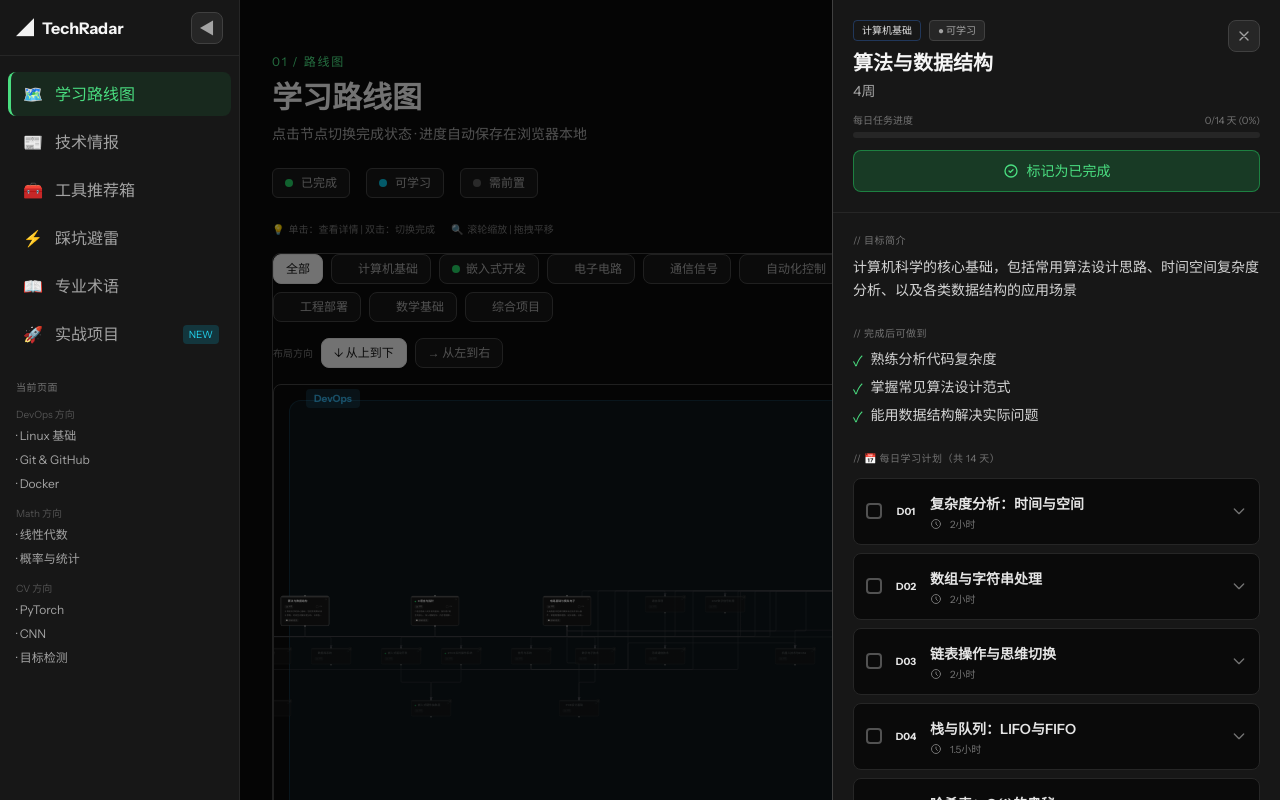
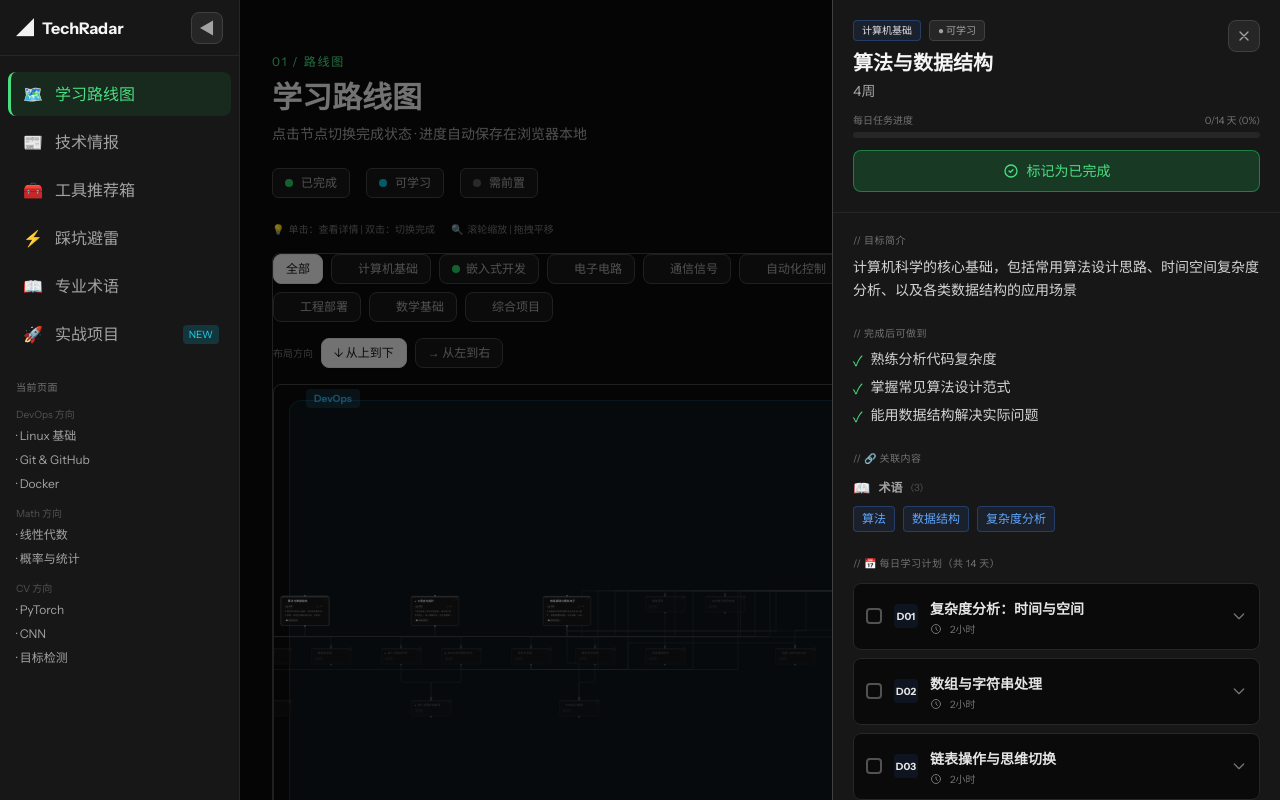
Before and after one commit to xingye-zjw/techradar, a Next.js app: page /roadmap in a window 1280 px wide. Both pictures are taken after a click on the element 305 px from the left and 610 px from the top of the page. Shown: the top 800 px of the page. Built offline with nearby package versions, Linux system fonts and the light colour scheme.

Commit message:
feat(roadmap): group related content in node detail panel

```diff
--- a/components/radar/NodeDetailPanel.tsx
+++ b/components/radar/NodeDetailPanel.tsx
@@ -150,10 +150,8 @@ export function NodeDetailPanel({ node, onClose, onToggleComplete }: NodeDetailP
 
   // 获取当前节点的术语
   const nodeTerms = useMemo(() => {
-    if (!node?.relatedIntel) return [];
-    // 通过节点关联的术语 slug 获取
-    const termSlugs = node.relatedIntel || [];
-    return getTermsBySlugs(termSlugs);
+    if (!node?.relatedTerms) return [];
+    return getTermsBySlugs(node.relatedTerms);
   }, [node]);
 
   useEffect(() => {
@@ -375,28 +373,20 @@ export function NodeDetailPanel({ node, onClose, onToggleComplete }: NodeDetailP
             </section>
           )}
 
-          {/* 本节术语 */}
-          {nodeTerms.length > 0 && (
+          {/* 关联内容分组显示 */}
+          {(nodeTerms.length > 0 || (node.relatedIntel && node.relatedIntel.length > 0) || (node.relatedTools && node.relatedTools.length > 0) || relatedProjects.length > 0) && (
             <section>
-              <h3 className="font-mono text-[10px] text-neutral-500 uppercase tracking-wider mb-2">// 📖 本节术语</h3>
-              <div className="flex flex-wrap gap-2">
-                {nodeTerms.map((term) => (
-                  <Link
-                    key={term.slug}
-                    href={`/glossary/${term.slug}`}
-                    className="text-xs px-2 py-1 rounded bg-cyan-500/10 text-cyan-400 border border-cyan-500/30 hover:bg-cyan-500/20 transition-colors"
-                  >
-                    {term.name}
-                  </Link>
-                ))}
-              </div>
-            </section>
-          )}
+              <h3 className="font-mono text-[10px] text-neutral-500 uppercase tracking-wider mb-3">// 🔗 关联内容</h3>
 
+              <div className="space-y-4">
                 {/* 关联情报 */}
                 {node.relatedIntel && node.relatedIntel.length > 0 && (
-            <section>
-              <h3 className="font-mono text-[10px] text-neutral-500 uppercase tracking-wider mb-2">// 📰 关联情报</h3>
+                  <div>
+                    <div className="flex items-center gap-2 mb-2">
+                      <span className="text-cyan-400 text-sm">📰</span>
+                      <span className="text-xs font-semibold text-neutral-400">情报</span>
+                      <span className="font-mono text-[10px] text-neutral-600">({node.relatedIntel.length})</span>
+                    </div>
                     <div className="space-y-2">
                       {node.relatedIntel.map((slug) => (
                         <Link
@@ -404,7 +394,6 @@ export function NodeDetailPanel({ node, onClose, onToggleComplete }: NodeDetailP
                           href={`/intel/${slug}`}
                           className="flex items-center gap-2 p-2 rounded-lg bg-neutral-950 border border-neutral-800 hover:border-cyan-500/30 hover:bg-cyan-500/5 transition-all group hover-lift-subtle"
                         >
-                    <span className="text-cyan-400 text-sm">📰</span>
                           <span className="text-xs text-neutral-300 group-hover:text-cyan-400 transition-colors flex-1">
                             {INTEL_LINKS[slug] || slug}
                           </span>
@@ -412,13 +401,39 @@ export function NodeDetailPanel({ node, onClose, onToggleComplete }: NodeDetailP
                         </Link>
                       ))}
                     </div>
-            </section>
+                  </div>
+                )}
+
+                {/* 关联术语 */}
+                {nodeTerms.length > 0 && (
+                  <div>
+                    <div className="flex items-center gap-2 mb-2">
+                      <span className="text-blue-400 text-sm">📖</span>
+                      <span className="text-xs font-semibold text-neutral-400">术语</span>
+                      <span className="font-mono text-[10px] text-neutral-600">({nodeTerms.length})</span>
+                    </div>
+                    <div className="flex flex-wrap gap-2">
+                      {nodeTerms.map((term) => (
+                        <Link
+                          key={term.slug}
+                          href={`/glossary/${term.slug}`}
+                          className="text-xs px-2 py-1 rounded bg-blue-500/10 text-blue-400 border border-blue-500/30 hover:bg-blue-500/20 transition-colors"
+                        >
+                          {term.name}
+                        </Link>
+                      ))}
+                    </div>
+                  </div>
                 )}
 
                 {/* 关联工具 */}
                 {node.relatedTools && node.relatedTools.length > 0 && (
-            <section>
-              <h3 className="font-mono text-[10px] text-neutral-500 uppercase tracking-wider mb-2">// 🔧 关联工具</h3>
+                  <div>
+                    <div className="flex items-center gap-2 mb-2">
+                      <span className="text-purple-400 text-sm">🔧</span>
+                      <span className="text-xs font-semibold text-neutral-400">工具</span>
+                      <span className="font-mono text-[10px] text-neutral-600">({node.relatedTools.length})</span>
+                    </div>
                     <div className="space-y-2">
                       {node.relatedTools.map((toolName) => (
                         <Link
@@ -426,7 +441,6 @@ export function NodeDetailPanel({ node, onClose, onToggleComplete }: NodeDetailP
                           href="/toolbox"
                           className="flex items-center gap-2 p-2 rounded-lg bg-neutral-950 border border-neutral-800 hover:border-purple-500/30 hover:bg-purple-500/5 transition-all group hover-lift-subtle"
                         >
-                    <span className="text-purple-400 text-sm">🔧</span>
                           <span className="text-xs text-neutral-300 group-hover:text-purple-400 transition-colors flex-1">
                             {TOOL_LINKS[toolName] || toolName}
                           </span>
@@ -434,13 +448,17 @@ export function NodeDetailPanel({ node, onClose, onToggleComplete }: NodeDetailP
                         </Link>
                       ))}
                     </div>
-            </section>
+                  </div>
                 )}
 
                 {/* 实战项目 */}
                 {relatedProjects.length > 0 && (
-            <section>
-              <h3 className="font-mono text-[10px] text-neutral-500 uppercase tracking-wider mb-2">// 🚀 实战项目</h3>
+                  <div>
+                    <div className="flex items-center gap-2 mb-2">
+                      <span className="text-emerald-400 text-sm">🚀</span>
+                      <span className="text-xs font-semibold text-neutral-400">实战项目</span>
+                      <span className="font-mono text-[10px] text-neutral-600">({relatedProjects.length})</span>
+                    </div>
                     <div className="space-y-2">
                       {relatedProjects.map((project) => (
                         <Link
@@ -448,7 +466,6 @@ export function NodeDetailPanel({ node, onClose, onToggleComplete }: NodeDetailP
                           href={`/practice/${project.slug}`}
                           className="flex items-center gap-2 p-2 rounded-lg bg-neutral-950 border border-neutral-800 hover:border-emerald-500/30 hover:bg-emerald-500/5 transition-all group hover-lift-subtle"
                         >
-                    <span className="text-emerald-400 text-sm">🚀</span>
                           <div className="flex-1 min-w-0">
                             <span className="text-xs text-neutral-300 group-hover:text-emerald-400 transition-colors block truncate">
                               {project.title}
@@ -462,6 +479,9 @@ export function NodeDetailPanel({ node, onClose, onToggleComplete }: NodeDetailP
                           <span className="text-[10px] text-neutral-600 group-hover:text-emerald-400 transition-colors">→</span>
                         </Link>
                       ))}
+                    </div>
+                  </div>
+                )}
               </div>
             </section>
           )}
```
Lines whose indentation alone changed are shown as unchanged.
